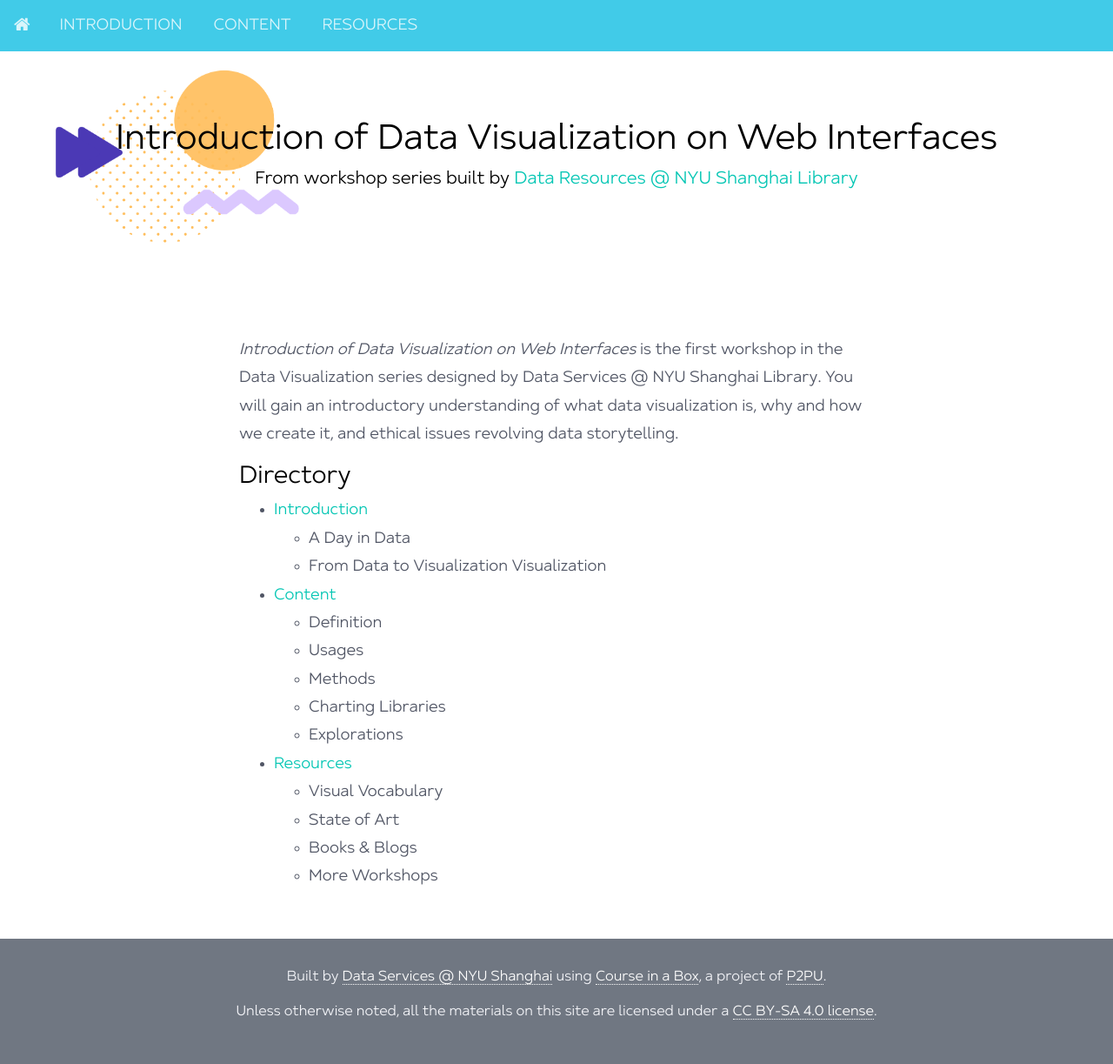
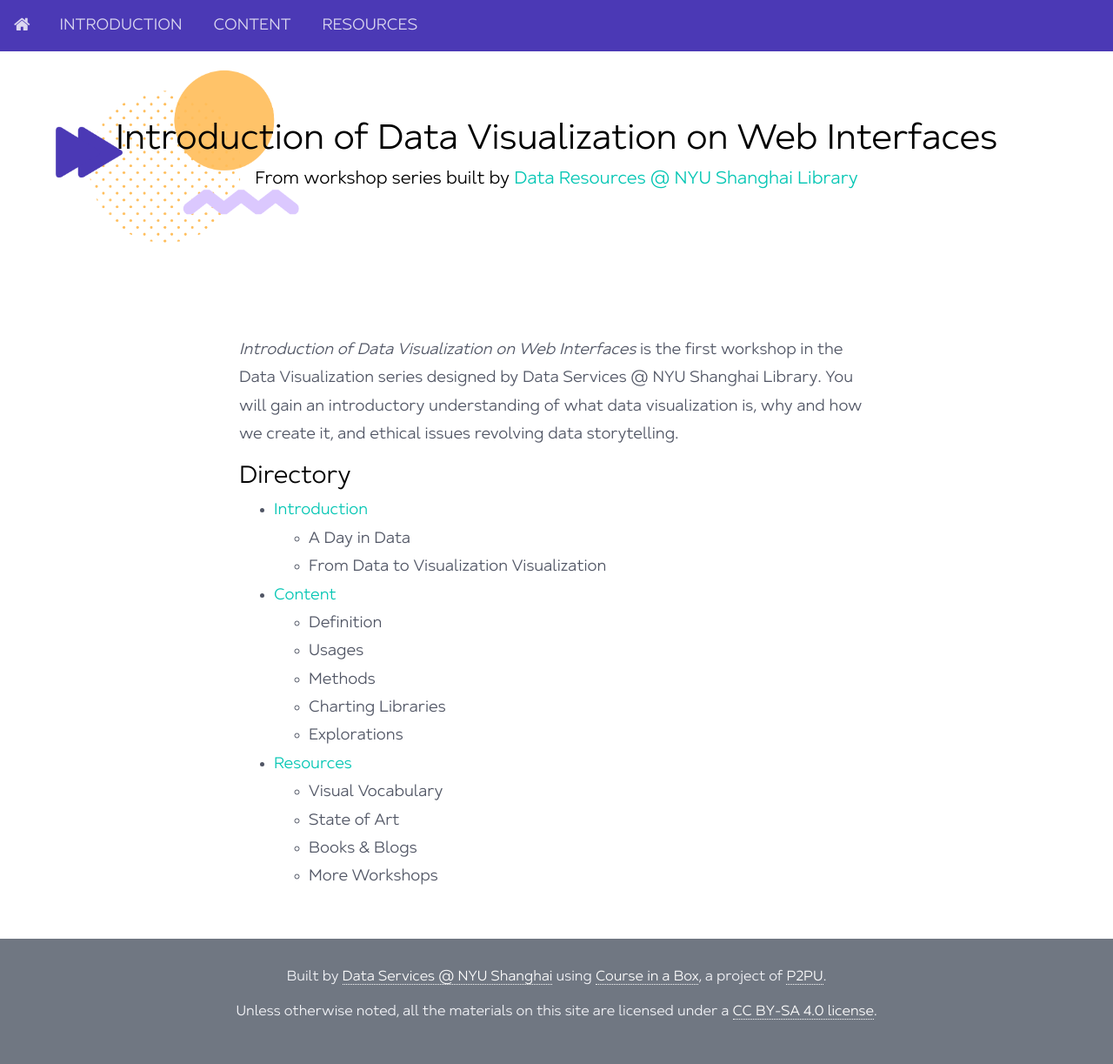
Before and after one commit to NYU-Shanghai-Data-Services/intro-to-data-viz, a Jekyll site: the page built from index.md, in a window 1280 px wide. Shown: the whole page at 87% size. Built offline with Jekyll 4.4.1, drawn with Linux system fonts in a browser that asks for light colours; nearby versions of some CDN libraries.

Commit message:
changed to dark purple

```diff
--- a/_sass/bootstrap/scss/utilities/_background.scss
+++ b/_sass/bootstrap/scss/utilities/_background.scss
@@ -11,7 +11,7 @@
 }
 
 .bg-new {
-  background-color: #41cbe8 !important
+  background-color: #4B39B5 !important
 }
 
 .bg-transparent {
```
